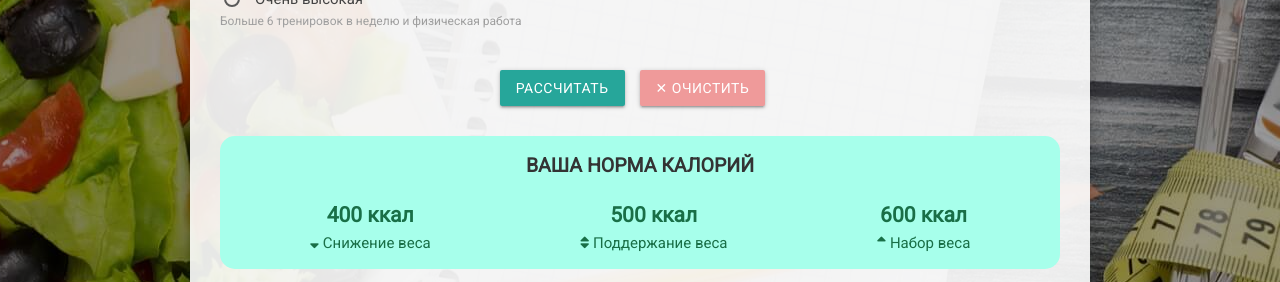
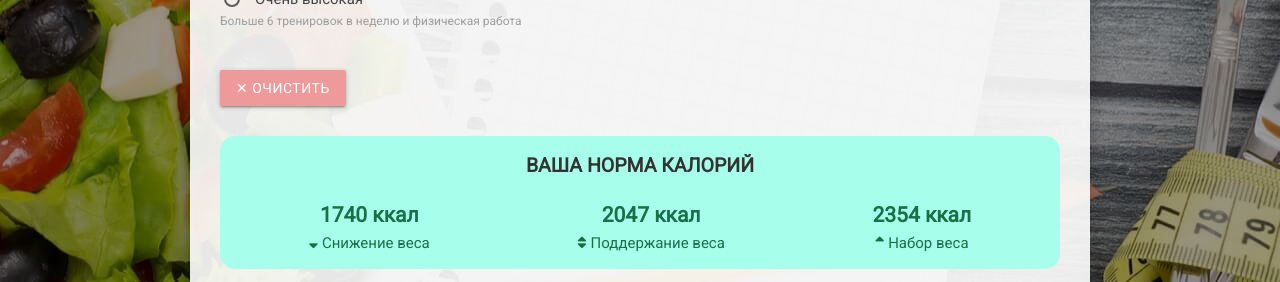
Before and after one commit to alx-skryabin/calorie-counter-app, a React (Create React App) app: page / in a window 1280 px wide. Shown: the part 576-858 px from the top of the page. Built offline with nearby package versions, Linux system fonts and the light colour scheme.

Commit message:
calc finish

```diff
--- a/src/assets/styles/common.css
+++ b/src/assets/styles/common.css
@@ -14,4 +14,5 @@ body {
 .wrapper {
   min-height: 100vh;
   background: rgba(0, 0, 0, .4);
+  padding-bottom: 20px;
 }
--- a/src/components/Content/Content.css
+++ b/src/components/Content/Content.css
@@ -1,7 +1,7 @@
 .h_content {
   background: rgba(255, 255, 255, .9);
   max-width: 900px;
-  margin: 20px auto;
+  margin: 20px auto 0;
   padding: 30px;
   border-radius: 15px;
 }
--- a/src/page/CalorieСalc/CalorieСalc.css
+++ b/src/page/CalorieСalc/CalorieСalc.css
@@ -53,14 +53,6 @@ form section:last-child {
   width: 40px;
 }
 
-.section-control {
-  text-align: center;
-}
-
-.section-control .btn {
-  margin-right: 15px;
-}
-
 .h_result-calorie-wrap {
   background: #ccc;
   padding: 15px;
--- a/src/page/CalorieСalc/CalorieСalc.js
+++ b/src/page/CalorieСalc/CalorieСalc.js
@@ -51,9 +51,10 @@ export default class CalorieCalc extends React.Component {
   }
 
   render() {
+    const {n, l, m} = calc(this.state)
+
     return (
       <div className="h_app">
-        {/*{JSON.stringify(this.state)}*/}
         <form id="formCalorie">
           <section>
             <div className="gender-switch">
@@ -155,8 +156,7 @@ export default class CalorieCalc extends React.Component {
               <div className="helper-text">Больше 6 тренировок в неделю и физическая работа</div>
             </label>
           </section>
-          <section className="section-control">
-            <div className="waves-effect waves-light btn" onClick={this.customForm.bind(this)}>Рассчитать</div>
+          <section>
             <div
               className="waves-effect waves-light red lighten-3 btn"
               onClick={this.resetForm.bind(this)}
@@ -169,15 +169,15 @@ export default class CalorieCalc extends React.Component {
           <div className="h_subtitle center-align">Ваша норма калорий</div>
           <div className="h_result-calorie">
             <div className="h_result-calorie-item">
-              <strong>400 ккал</strong>
+              <strong>{l} ккал</strong>
               <span><i className="fas fa-sort-down"/> Снижение веса</span>
             </div>
             <div className="h_result-calorie-item">
-              <strong>500 ккал</strong>
+              <strong>{n} ккал</strong>
               <span><i className="fas fa-sort"/> Поддержание веса</span>
             </div>
             <div className="h_result-calorie-item">
-              <strong>600 ккал</strong>
+              <strong>{m} ккал</strong>
               <span><i className="fas fa-sort-up"/> Набор веса</span>
             </div>
           </div>
@@ -186,3 +186,44 @@ export default class CalorieCalc extends React.Component {
     )
   }
 }
+
+function defineActivity(activity) {
+  let k = 1
+  switch (activity) {
+    case 1:
+      k = 1.2
+      break
+    case 2:
+      k = 1.375
+      break
+    case 3:
+      k = 1.55
+      break
+    case 4:
+      k = 1.725
+      break
+    case 5:
+      k = 1.9
+      break
+    default:
+      k = 1.2
+      break
+  }
+  return k
+}
+
+function calc(state) {
+  const coefficients = {
+    man: [88.36, 13.4, 4.8, 5.7],
+    woman: [447.6, 9.2, 3.1, 4.3]
+  }
+  const {gender, weight, height, age, activity} = state
+  const [g, w, h, a] = coefficients[gender]
+
+  const N = (g + (w * weight) + (h * height) - (a * age)) * defineActivity(activity)
+  return {
+    n: Math.round(N),
+    l: Math.round(N * 0.85),
+    m: Math.round(N * 1.15)
+  }
+}
```
